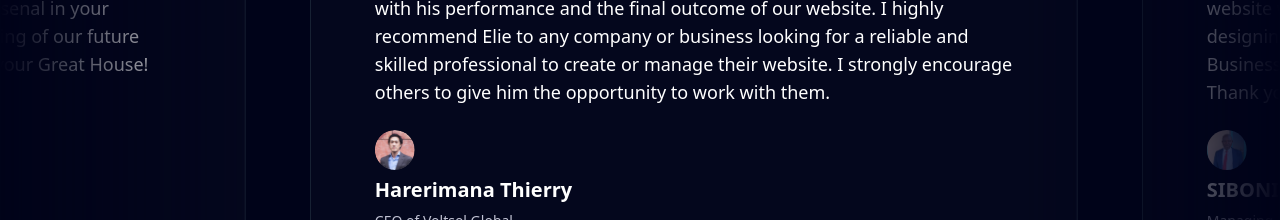
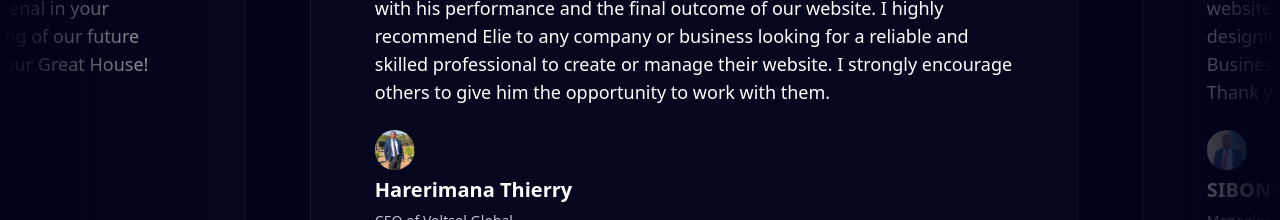
Before and after one commit to iraelie251006/showcase, a Next.js app: page / in a window 1280 px wide. Shown: the part 4480-4700 px from the top of the page. Built offline with nearby package versions, Linux system fonts and the light colour scheme.

Commit message:
Added a profile pricture

```diff
--- a/data/index.ts
+++ b/data/index.ts
@@ -92,7 +92,7 @@ export const navItems = [
       quote:
         "As the Co-founder and CEO of VOLTSOL GLOBAL Ltd, I am very satisfied with his performance and the final outcome of our website. I highly recommend Elie to any company or business looking for a reliable and skilled professional to create or manage their website. I strongly encourage others to give him the opportunity to work with them.",
       name: "Harerimana Thierry",
-      image: "/profile.svg",
+      image: "/thierry.jpeg",
       title: "CEO of Voltsol Global",
     },
     {
```
Also changed, not shown: public/thierry.jpeg (added).
